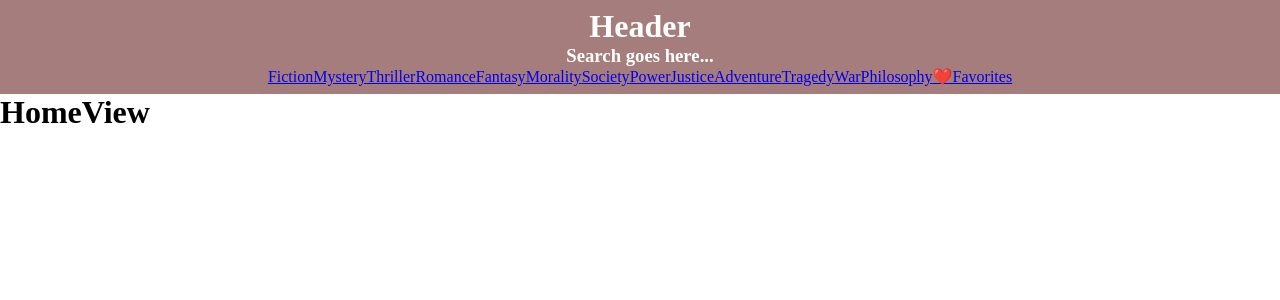
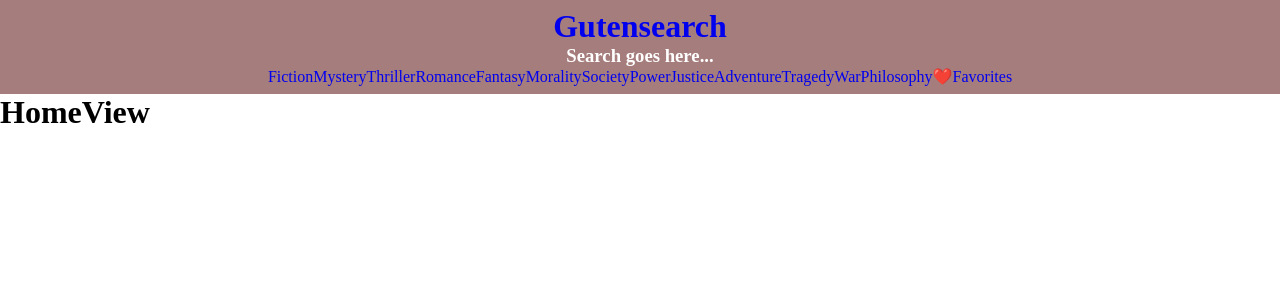
Before and after one commit to janerik321/gutensearch, a React (Vite) app: page / in a window 1280 px wide. Shown: the top 300 px of the page. Built offline with nearby package versions, Linux system fonts and the light colour scheme.

Commit message:
added category results

```diff
--- a/src/App.jsx
+++ b/src/App.jsx
@@ -1,8 +1,30 @@
-import { useState } from "react";
+import { useState, createContext } from "react";
+import { Outlet } from "react-router-dom";
+import Header from "./components/Header";
 // import "./App.css";
 
-function App() {
-  return <>abc</>;
+export const AppContext = createContext();
+
+export default function App() {
+  const [loading, setLoading] = useState(true);
+  const [error, setError] = useState(null);
+  const [result, setResult] = useState(null);
+
+  return (
+    <AppContext.Provider
+      value={{
+        loading,
+        setLoading,
+        error,
+        setError,
+        result,
+        setResult,
+      }}
+    >
+      <Header />
+      <main>
+        <Outlet />
+      </main>
+    </AppContext.Provider>
+  );
 }
-
-export default App;
--- a/src/components/Header.jsx
+++ b/src/components/Header.jsx
@@ -11,24 +11,28 @@ export default function Header() {
           textAlign: "center",
         }}
       >
-        <h1>Header</h1>
+        <Link to="/">
+          <h1>Gutensearch</h1>
+        </Link>
         <h3>Search goes here...</h3>
-        <Link to="/">Fiction</Link>
-        <Link to="/">Mystery</Link>
-        <Link to="/">Thriller</Link>
-        <Link to="/">Romance</Link>
-        <Link to="/">Fantasy</Link>
-        <Link to="/">Morality</Link>
-        <Link to="/">Society</Link>
-        <Link to="/">Power</Link>
-        <Link to="/">Justice</Link>
-        <Link to="/">Adventure</Link>
-        <Link to="/">Tragedy</Link>
-        <Link to="/">War</Link>
-        <Link to="/">Philosophy</Link>
-        <Link to="/">❤️Favorites</Link>
+        <nav>
+          <Link to="/category/fiction">Fiction</Link>
+          <Link to="/category/mystery">Mystery</Link>
+          <Link to="/category/thriller">Thriller</Link>
+          <Link to="/category/romance">Romance</Link>
+          <Link to="/category/fantasy">Fantasy</Link>
+          <Link to="/category/morality">Morality</Link>
+          <Link to="/category/society">Society</Link>
+          <Link to="/category/power">Power</Link>
+          <Link to="/category/justice">Justice</Link>
+          <Link to="/category/adventure">Adventure</Link>
+          <Link to="/category/tragedy">Tragedy</Link>
+          <Link to="/category/war">War</Link>
+          <Link to="/category/philosophy">Philosophy</Link>
+          <Link to="/category/favorites">❤️Favorites</Link>
+        </nav>
       </div>
-      <Outlet />
+      {/* <Outlet /> */}
     </>
   );
 }
--- a/src/index.css
+++ b/src/index.css
@@ -2,4 +2,9 @@
   padding: 0;
   margin: 0;
   box-sizing: border-box;
+  text-decoration: none;
 }
+
+a {
+  /* color: white; */
+}
--- a/src/views/CategoryView.jsx
+++ /dev/null
@@ -1,3 +0,0 @@
-export default function CategoryView() {
-  return <h2>Categories</h2>;
-}
--- /dev/null
+++ b/src/views/ResultsView.jsx
@@ -0,0 +1,58 @@
+import { useEffect, useContext } from "react";
+import { useParams, Link } from "react-router-dom";
+import { AppContext } from "../App";
+
+export default function ResultsView() {
+  const params = useParams();
+  // console.log(useParams());
+  const { loading, setLoading, error, setError, result, setResult } =
+    useContext(AppContext);
+
+  useEffect(() => {
+    const fetchResult = async () => {
+      try {
+        setError(null);
+        setLoading(true);
+        const response = await fetch(
+          `https://gutendex.com//books?topic=${params.category}`
+        );
+        if (!response.ok) {
+          throw new Error(`Failed to fetch the ${category} category`);
+        }
+        const data = await response.json();
+        console.log(data);
+        setResult(data);
+      } catch (err) {
+        setError(err.message);
+      } finally {
+        setLoading(false);
+      }
+    };
+    fetchResult();
+  }, []);
+
+  // const fetchResult = async () => {
+  //   const response = await fetch(
+  //     `https://gutendex.com//books?topic=${params.category}`
+  //   );
+
+  //   const data = await response.json();
+
+  //   console.log(data);
+  //   setResult(data);
+  // };
+
+  // fetchResult();
+
+  return (
+    <>
+      <h3>{params.category.toUpperCase()}</h3>
+
+      {result.results.map((book) => (
+        <li key={book.id}>
+          <Link to="/">{book.title}</Link>
+        </li>
+      ))}
+    </>
+  );
+}
```
Also changed, not shown: src/main.jsx (+5 -6 lines).
